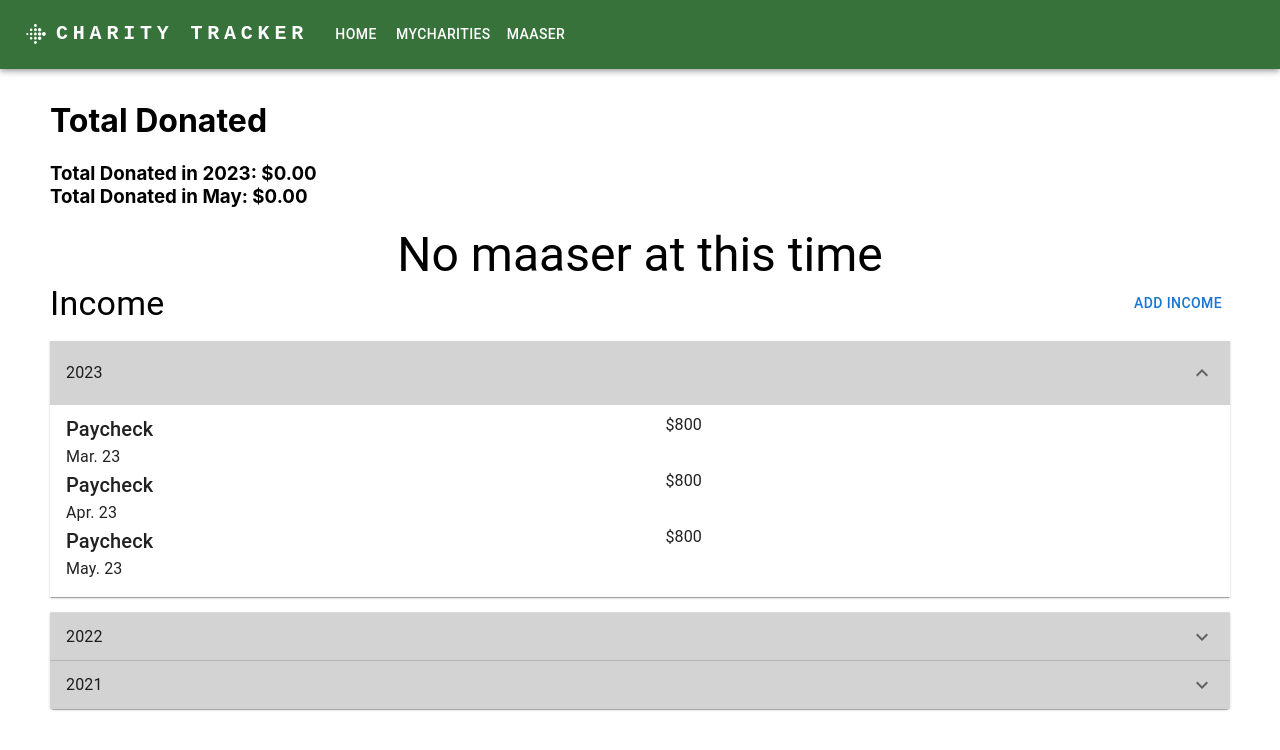
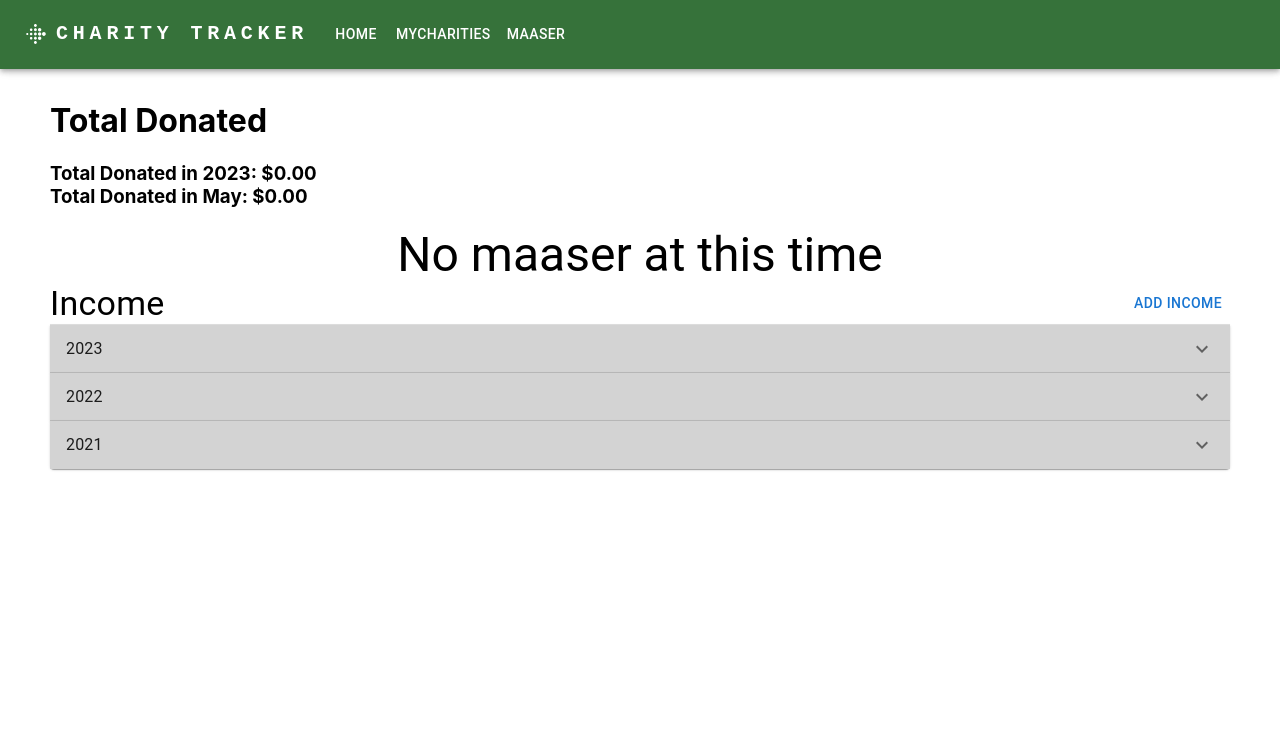
Before and after one commit to sbelsky01/Charity_Tracker_Website, a React (Create React App) app: page /#/Maaser in a window 1280 px wide. Shown: the top 750 px of the page. Built offline with nearby package versions, Linux system fonts and the light colour scheme.

Commit message:
formatted maaser accordion, changed logo file

```diff
--- a/src/App.jsx
+++ b/src/App.jsx
@@ -22,25 +22,25 @@ function App() {
       {
         year: 2023,
         list: [
-          { description: "Paycheck", amt: 800, date: "Mar. 23" },
-          { description: "Paycheck", amt: 800, date: "Apr. 23" },
-          { description: "Paycheck", amt: 800, date: "May. 23" },
+          { description: "Paycheck", amt: 800, date: "2023-02-23" },
+          { description: "Paycheck", amt: 800, date: "2023-04-23" },
+          { description: "Paycheck", amt: 800, date: "2023-05-23" },
         ],
       },
       {
         year: 2022,
         list: [
-          { description: "Paycheck", amt: 800, date: "Mar. 23" },
-          { description: "Bonus", amt: 300, date: "Apr. 6" },
-          { description: "Paycheck", amt: 800, date: "May. 23" },
+          { description: "Paycheck", amt: 800, date: "2022-03-23" },
+          { description: "Bonus", amt: 300, date: "2022-04-06" },
+          { description: "Paycheck", amt: 800, date: "2022-05-23" },
         ],
       },
       {
         year: 2021,
         list: [
-          { description: "Paycheck", amt: 800, date: "Mar. 23" },
-          { description: "Bonus", amt: 300, date: "Sept. 6" },
-          { description: "Paycheck", amt: 800, date: "May. 23" },
+          { description: "Paycheck", amt: 800, date: "2021-03-23" },
+          { description: "Bonus", amt: 300, date: "2021-09-06" },
+          { description: "Paycheck", amt: 800, date: "2021-05-23" },
         ],
       },
     ],
--- a/src/components/Maaser/maaser.css
+++ b/src/components/Maaser/maaser.css
@@ -2,3 +2,11 @@
   margin-top: 10px;
   margin-bottom: 10px;
 }
+
+.Mui-expanded {
+  margin: 3px auto !important;
+}
+
+.App {
+  min-height: 90vh;
+}
--- a/src/components/Maaser/maaser.jsx
+++ b/src/components/Maaser/maaser.jsx
@@ -60,11 +60,25 @@ export default function Maaser() {
 
 function IncomeAccordion(props) {
   const income = props.income;
+  const [expandedPanel, setExpandedPanel] = useState("");
+
+  function handleToggle(year) {
+    year == expandedPanel ? setExpandedPanel("") : setExpandedPanel(year);
+  }
+
+  function getFormattedDate(dateString) {
+    const dateObj = new Date(dateString);
+    return months[dateObj.getMonth()] + " " + dateObj.getDate();
+  }
   return (
     <>
       {income &&
         income.map((group) => (
-          <Accordion defaultExpanded={group.year == "2023"} key={group.year}>
+          <Accordion
+            key={group.year}
+            expanded={expandedPanel == group.year}
+            onChange={() => handleToggle(group.year)}
+          >
             <AccordionSummary
               expandIcon={<ExpandMoreIcon />}
               sx={{ backgroundColor: "lightgrey" }}
@@ -73,19 +87,31 @@ function IncomeAccordion(props) {
             </AccordionSummary>
             <AccordionDetails>
               {group.list.map((incomeLine, index) => (
-                <Box
-                  sx={{ display: "flex", justifyContent: "space-between" }}
-                  key={index}
-                >
-                  <Box>
-                    <Typography variant="h6">
-                      {incomeLine.description}
-                    </Typography>
-                    <Typography>{incomeLine.date}</Typography>
-                  </Box>
-                  <Typography> ${incomeLine.amt}</Typography>
+                <div style={{ margin: "8px 25px" }}>
+                  <div
+                    style={{
+                      display: "flex",
+                      justifyContent: "space-between",
+                      alignItems: "flex-end",
+                      paddingRight: "4px",
+                    }}
+                  >
+                    <div>
+                      <Typography variant="h6">
+                        {incomeLine.description}
+                      </Typography>
+                      <Typography>
+                        {getFormattedDate(incomeLine.date)}
+                      </Typography>
+                    </div>
+                    <div>
+                      <Typography variant="h6">
+                        ${parseFloat(incomeLine.amt).toFixed(2)}
+                      </Typography>
+                    </div>
+                  </div>
                   <Divider />
-                </Box>
+                </div>
               ))}
             </AccordionDetails>
           </Accordion>
--- a/src/components/charities/my-charities.css
+++ b/src/components/charities/my-charities.css
@@ -1,3 +1,3 @@
 .content {
-  margin-bottom: 30px;
+  margin-bottom: 50px;
 }
--- a/src/components/charities/my-charities.jsx
+++ b/src/components/charities/my-charities.jsx
@@ -2,6 +2,7 @@ import React, { useContext, useState, useEffect } from "react";
 import { CharitiesContext } from "../../state/charities/charities-context";
 import { MaaserContext } from "../../state/maaser/maaser-context";
 import DefaultCoverImage from "../../images/rect-gradient.png";
+import "./my-charities.css";
 import {
   styled,
   IconButton,
@@ -268,12 +269,13 @@ export default function MyCharities() {
             </Typography>
             <Grid container spacing={2}>
               {charitiesState.charities.map(
-                (charity) =>
+                (charity, index) =>
                   charity.name !== selectedSearchTerm?.name && (
                     <Grid item sm={12} md={6} lg={4}>
                       <CharityCard
                         charity={charity}
                         handleClickOpen={handleClickOpen}
+                        key={index}
                       />
                     </Grid>
                   )
@@ -304,12 +306,13 @@ export default function MyCharities() {
                 margin: "0 50px",
               }}
             >
-              {Array.from(Array(3), () => (
+              {Array.from(Array(3), (value, index) => (
                 <Skeleton
                   variant="rounded"
                   sx={{ width: "30%" }}
                   height={220}
                   animation="wave"
+                  key={index}
                 />
               ))}
             </div>
@@ -343,7 +346,6 @@ function CharityCard(props) {
   }
 
   return (
-    <div style={{ display: "flex", flexDirection: "column", height: "100%" }}>
     <Card sx={{ boxShadow: "0 1px 8px rgba(0, 0, 0, 0.3)" }}>
       <CardMedia
         component="img"
@@ -362,22 +364,42 @@ function CharityCard(props) {
         sx={{
           display: "flex",
           justifyContent: "space-between",
+          alignItems: "center",
         }}
       >
-          <div>
-            <ExpandMoreWrapper expand={expanded} onClick={handleExpandClick}>
+        <div style={{ display: "flex" }}>
+          <ExpandMoreWrapper
+            expand={expanded}
+            onClick={handleExpandClick}
+            sx={{ padding: "0, auto", marginTop: "8px" }}
+          >
             <ExpandMore />
           </ExpandMoreWrapper>
-            <Typography>Total Donated: ${charity.totalDonations}</Typography>
-          </div>
-          <div>
           <IconButton onClick={() => handleClickOpen(charity)}>
             <VolunteerActivismIcon />
           </IconButton>
         </div>
+        <div>
+          <Typography sx={{ padding: "8px" }}>
+            Total Donated: ${charity.totalDonations}
+          </Typography>
+        </div>
       </CardActions>
       <Collapse in={expanded} timeout="auto" unmountOnExit>
-          <CardContent>
+        <CardContent
+          sx={
+            {
+              // position: "absolute",
+              // marginLeft: "20px",
+              // backgroundColor: "white",
+              // boxShadow: "0 2px 8px rgba(0, 0, 0, 0.3)",
+              // zIndex: 1,
+              // // visibility: expanded ? "visible" : "hidden",
+              // // opacity: expanded ? 1 : 0,
+              // transition: "visibility 0s, opacity 0.3s",
+            }
+          }
+        >
           {charity.donations.map((donation) => (
             <p>
               {donation.date} {donation.amount}
@@ -386,6 +408,5 @@ function CharityCard(props) {
         </CardContent>
       </Collapse>
     </Card>
-    </div>
   );
 }
--- a/src/components/home/home.jsx
+++ b/src/components/home/home.jsx
@@ -30,7 +30,7 @@ import { DonationActions } from "../../state/charities/charities-reducer";
 import { MaaserActions } from "../../state/maaser/maaser-reducer";
 import { causes } from "./causes";
 import DefaultIcon from "../../images/no_image_available.png";
-import Logo from "../../images/logo.png";
+import Logo from "../../images/charitytracker.png";
 import VolunteerActivismIcon from "@mui/icons-material/VolunteerActivism";
 import AttachMoneyIcon from "@mui/icons-material/AttachMoney";
 import { SearchActions } from "../../state/search/search-reducer";
```
Also changed, not shown: src/images/charitytracker.png (added), 1 other file (tests, documents, lock files or other folders). Lines whose indentation alone changed are shown as unchanged.
